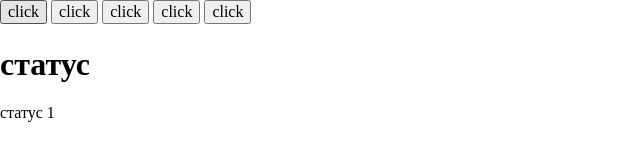
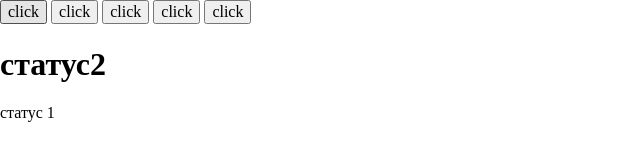
Before and after one commit to MaksMATGMAT/git-curse, a plain HTML site: page index.html in a window 1280 px wide. Shown: the full height of the page, 0-640 px from the left. Drawn offline with Linux system fonts and the light colour scheme.

```diff
--- a/index.html
+++ b/index.html
@@ -15,10 +15,8 @@
 <button class="button">click</button>
 <button class="button">click</button>
 <button class="button">click</button>
-<h1>статус</h1>
+<h1>статус2</h1>
 статус 1
-
-
 
 
 
```
Also changed, not shown: 1 other file.
